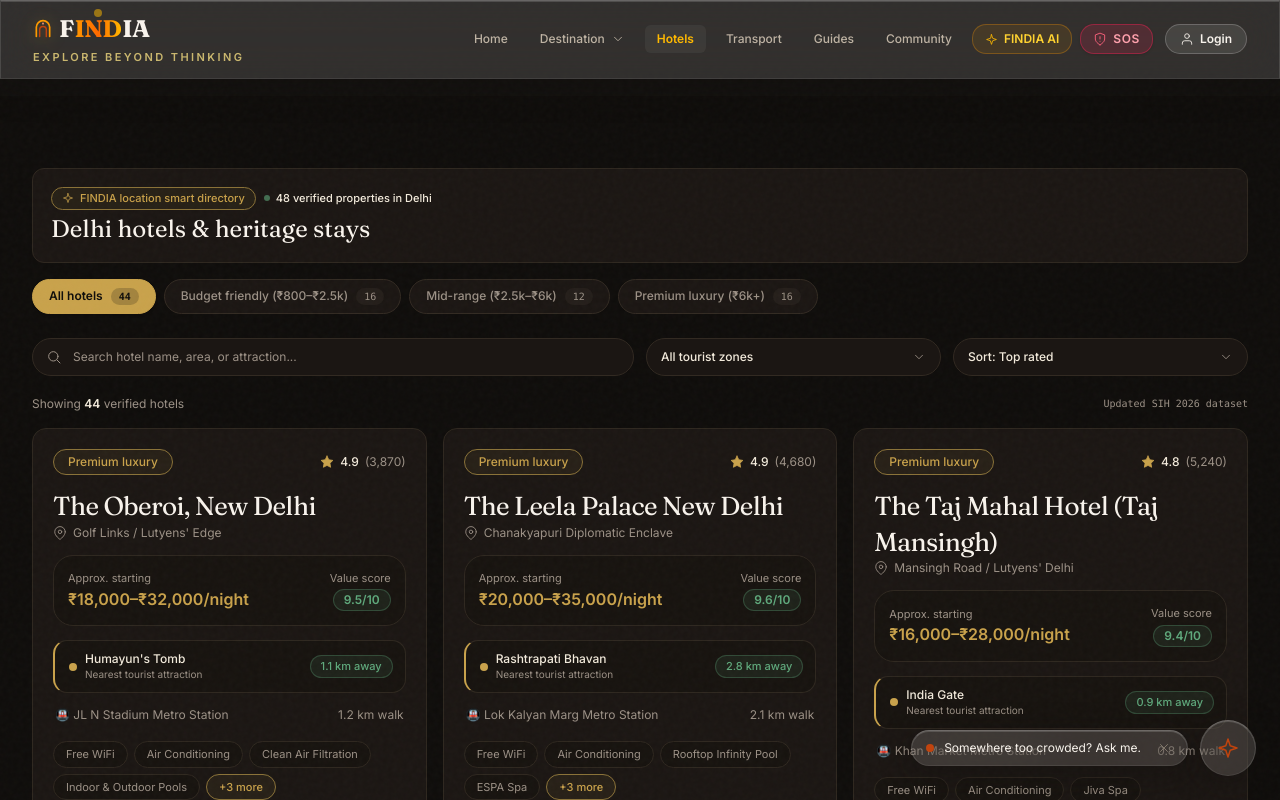
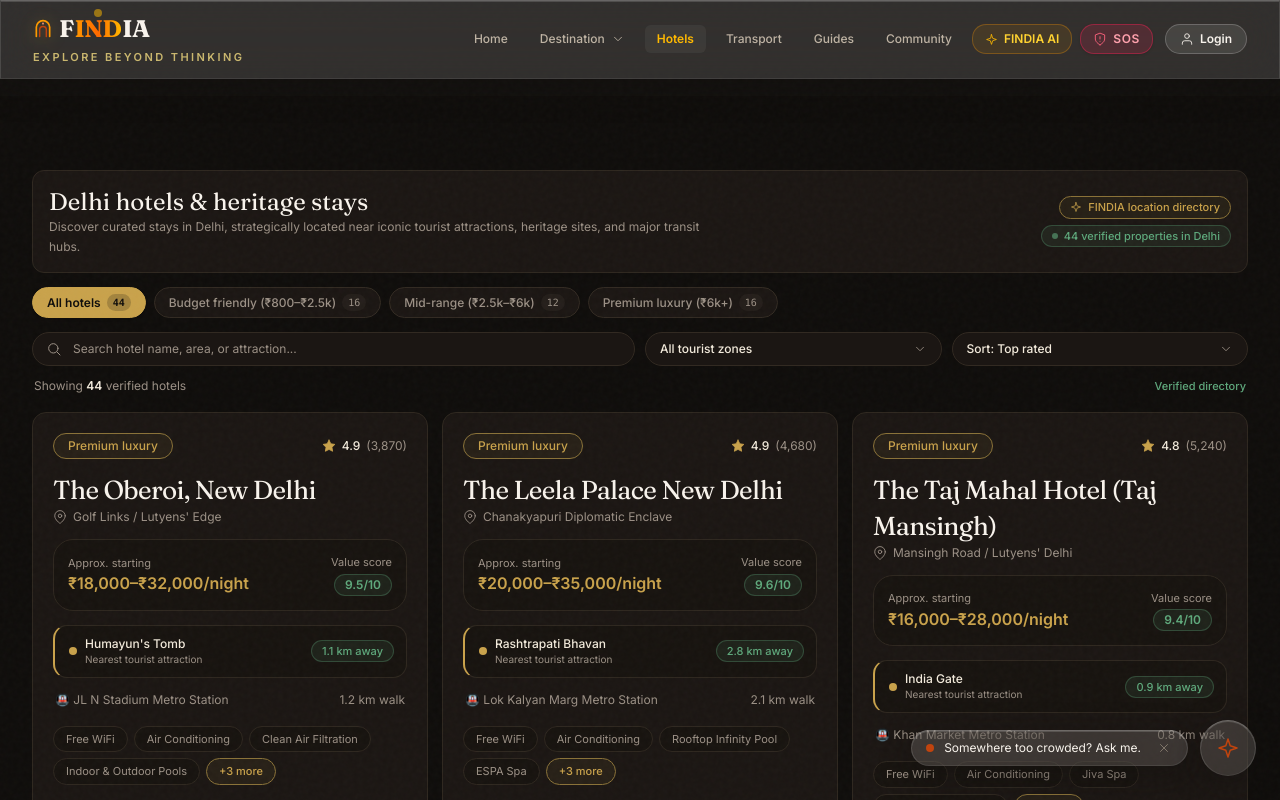
Before and after one commit to mittalgithub0510/FINDIA, a React (Vite) app: page /hotels in a window 1280 px wide. Shown: the top 800 px of the page. Built offline with nearby package versions, Linux system fonts and the light colour scheme.

Commit message:
style: Align header layout, dynamic property count, 10px top padding, and remove SIH label

```diff
--- a/src/features/hotels/HotelFilterBar.jsx
+++ b/src/features/hotels/HotelFilterBar.jsx
@@ -22,7 +22,7 @@
       <button
         type="button"
         onClick={() => setIsOpen(!isOpen)}
-        className="w-full px-3.5 py-2.5 rounded-xl bg-[#1B1613] border border-[#322A22] hover:border-[#C9A24B]/50 text-xs text-[#F3EBDC] flex items-center justify-between transition-all cursor-pointer font-medium"
+        className="w-full px-3.5 py-2 rounded-xl bg-[#1B1613] border border-[#322A22] hover:border-[#C9A24B]/50 text-xs text-[#F3EBDC] flex items-center justify-between transition-all cursor-pointer font-medium"
       >
         <span className="truncate flex items-center gap-2">
           {Icon && <Icon size={14} className="text-[#9C9186]" />}
@@ -91,16 +91,16 @@
   ];
 
   return (
-    <div className="space-y-4">
+    <div className="space-y-2.5">
       {/* Category Tabs */}
-      <div className="flex items-center gap-2 overflow-x-auto pb-2 scrollbar-none">
+      <div className="flex items-center gap-2 overflow-x-auto pb-1 scrollbar-none">
         {categories.map((cat) => {
           const isActive = selectedCategory === cat.id;
           return (
             <button
               key={cat.id}
               onClick={() => setSelectedCategory(cat.id)}
-              className={`px-4 py-2 rounded-xl text-xs font-medium transition-all shrink-0 flex items-center gap-2 border cursor-pointer ${
+              className={`px-3.5 py-1.5 rounded-xl text-xs font-medium transition-all shrink-0 flex items-center gap-1.5 border cursor-pointer ${
                 isActive
                   ? 'bg-[#C9A24B] text-[#0F0D0B] border-[#C9A24B] font-semibold shadow-sm'
                   : 'bg-[#1B1613] text-[#9C9186] border-[#322A22] hover:border-[#C9A24B]/40 hover:text-[#F3EBDC]'
@@ -108,7 +108,7 @@
             >
               <span>{cat.label}</span>
               <span
-                className={`text-[10px] px-2 py-0.5 rounded-full font-mono ${
+                className={`text-[10px] px-1.5 py-0.5 rounded-full font-mono ${
                   isActive ? 'bg-[#0F0D0B]/20 text-[#0F0D0B]' : 'bg-[#241E1A] text-[#9C9186]'
                 }`}
               >
@@ -120,7 +120,7 @@
       </div>
 
       {/* Search & Secondary Custom Dropdowns */}
-      <div className="grid grid-cols-1 sm:grid-cols-12 gap-3 relative z-20">
+      <div className="grid grid-cols-1 sm:grid-cols-12 gap-2.5 relative z-20">
         {/* Search Bar */}
         <div className="sm:col-span-6 relative">
           <Search size={16} className="absolute left-3.5 top-1/2 -translate-y-1/2 text-[#9C9186]" />
@@ -129,7 +129,7 @@
             placeholder="Search hotel name, area, or attraction..."
             value={searchQuery}
             onChange={(e) => setSearchQuery(e.target.value)}
-            className="w-full pl-10 pr-4 py-2.5 rounded-xl bg-[#1B1613] border border-[#322A22] text-xs text-[#F3EBDC] placeholder:text-[#9C9186] focus:outline-none focus:border-[#C9A24B]/60 transition-all"
+            className="w-full pl-10 pr-4 py-2 rounded-xl bg-[#1B1613] border border-[#322A22] text-xs text-[#F3EBDC] placeholder:text-[#9C9186] focus:outline-none focus:border-[#C9A24B]/60 transition-all"
           />
         </div>
 
@@ -152,10 +152,10 @@
         </div>
       </div>
 
-      {/* Results Counter */}
-      <div className="flex items-center justify-between text-xs text-[#9C9186] pt-1">
+      {/* Results Counter (Clean without SIH label) */}
+      <div className="flex items-center justify-between text-xs text-[#9C9186] px-0.5 pt-0.5">
         <span>Showing <strong className="text-[#F3EBDC] font-semibold">{totalResults}</strong> verified hotels</span>
-        <span className="text-[10px] font-mono text-[#9C9186]">Updated SIH 2026 dataset</span>
+        <span className="text-[11px] text-[#5FA97C] font-medium">Verified directory</span>
       </div>
     </div>
   );
--- a/src/features/hotels/HotelsView.jsx
+++ b/src/features/hotels/HotelsView.jsx
@@ -67,24 +67,29 @@
   }, [searchQuery, selectedCategory, selectedZone, sortBy]);
 
   return (
-    <div className="space-y-3.5 sm:space-y-4 max-w-7xl mx-auto px-4 sm:px-6 lg:px-8 pt-1 sm:pt-2 pb-6">
+    <div className="space-y-3 sm:space-y-3.5 max-w-7xl mx-auto px-4 sm:px-6 lg:px-8 pt-[10px] pb-6">
       {/* Compact Feature Header Banner */}
-      <div className="p-3.5 sm:p-4.5 rounded-[12px] bg-[#1B1613] border border-[#2E271F] relative overflow-hidden flex flex-col sm:flex-row items-start sm:items-center justify-between gap-3">
-        <div className="relative z-10 space-y-1 max-w-3xl">
-          <div className="flex items-center gap-2 flex-wrap">
-            <div className="inline-flex items-center gap-1.5 px-2.5 py-0.5 rounded-full bg-[#C9A24B]/[0.07] text-[#C9A24B] text-[11px] font-medium border border-[#8A7238]">
-              <Sparkles size={12} />
-              <span>FINDIA location smart directory</span>
-            </div>
-            <div className="flex items-center gap-1.5 font-medium text-[#F3EBDC] text-[11px]">
-              <span className="w-1.5 h-1.5 rounded-full bg-[#5FA97C] animate-pulse" />
-              <span>48 verified properties in {cityName}</span>
-            </div>
-          </div>
-
+      <div className="p-3.5 sm:p-4 rounded-[12px] bg-[#1B1613] border border-[#2E271F] relative overflow-hidden flex flex-col sm:flex-row items-start sm:items-center justify-between gap-3">
+        {/* Left Side: Title & Dynamic Location Description */}
+        <div className="relative z-10 space-y-1 max-w-2xl">
           <h1 className="text-xl sm:text-2xl font-medium font-['Fraunces',serif] text-[#F3EBDC] leading-tight">
             {cityName} hotels & heritage stays
           </h1>
+          <p className="text-xs text-[#9C9186] leading-relaxed">
+            Discover curated stays in {cityName}, strategically located near iconic tourist attractions, heritage sites, and major transit hubs.
+          </p>
+        </div>
+
+        {/* Right Side: FINDIA & Dynamic Verified Property Count Tags */}
+        <div className="flex flex-col sm:items-end gap-1.5 shrink-0 relative z-10">
+          <div className="inline-flex items-center gap-1.5 px-2.5 py-0.5 rounded-full bg-[#C9A24B]/[0.07] text-[#C9A24B] text-[11px] font-medium border border-[#8A7238]">
+            <Sparkles size={12} />
+            <span>FINDIA location directory</span>
+          </div>
+          <div className="flex items-center gap-1.5 font-medium text-[#5FA97C] text-[11px] bg-[#5FA97C]/10 border border-[#5FA97C]/30 px-2.5 py-0.5 rounded-full">
+            <span className="w-1.5 h-1.5 rounded-full bg-[#5FA97C] animate-pulse" />
+            <span>{filteredHotels.length} verified properties in {cityName}</span>
+          </div>
         </div>
       </div>
 
@@ -105,7 +110,7 @@
 
       {/* Hotel Cards Grid: Minimum 3 cards per row on laptop (md:grid-cols-3) */}
       {filteredHotels.length > 0 ? (
-        <div className="grid grid-cols-1 sm:grid-cols-2 md:grid-cols-3 gap-3.5 sm:gap-4">
+        <div className="grid grid-cols-1 sm:grid-cols-2 md:grid-cols-3 gap-3 sm:gap-3.5 pt-1">
           {filteredHotels.map((hotel) => (
             <HotelCard key={hotel.id} hotel={hotel} onSelect={setSelectedHotel} />
           ))}
```
